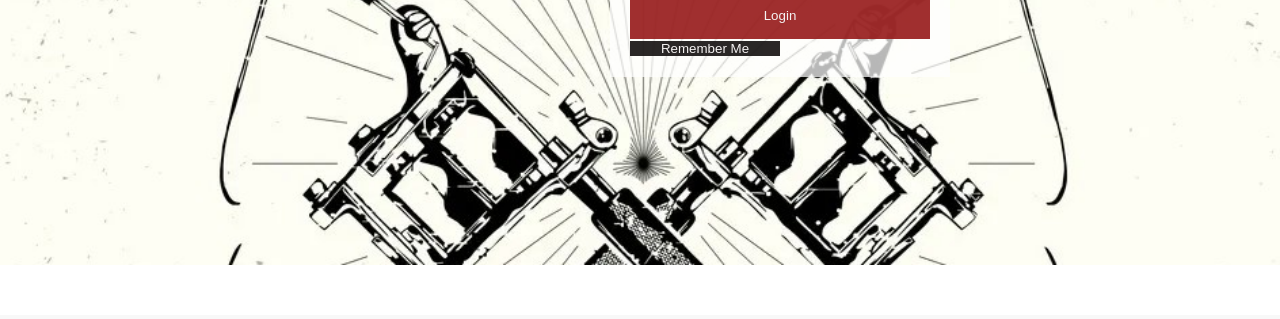
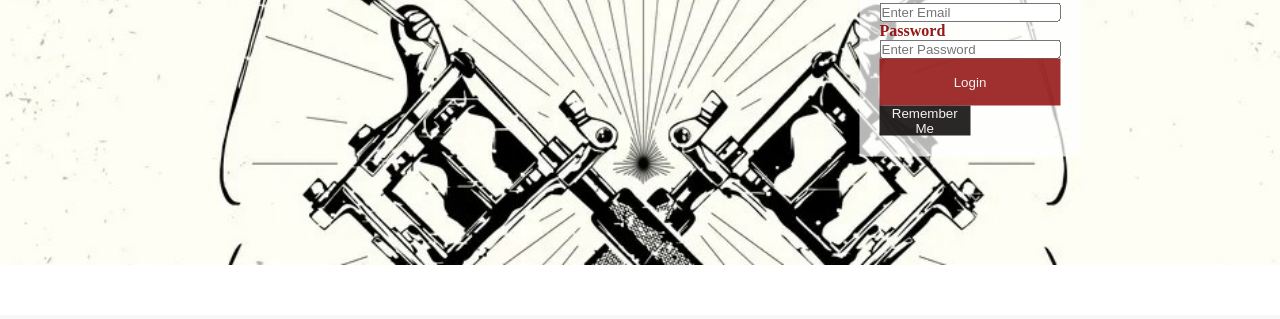
Before and after one commit to Project1-13/Project-13, a plain HTML site: page Login.html in a window 1280 px wide. Shown: the part 688-1007 px from the top of the page. Drawn offline with Linux system fonts and the light colour scheme.

Commit message:
added id for login

```diff
--- a/Assets/style2.css
+++ b/Assets/style2.css
@@ -27,12 +27,18 @@ header {
     color: black;
 }
 
-
+body {
+  position: relative;
+  width: 100vw;
+  height: 100vh;
+}
 
 /* Add styles to the form container */
 .container {
     position: absolute;
-    right: 0;
+    top: 50%;
+    left: 50%;
+    transform: translate(-50%, -50%);
     margin: 330px;
     max-width: 300px;
     padding: 20px;
@@ -41,7 +47,7 @@ header {
   }
 
   /* Full-width input fields */
-    input[type=text], input[type=password] {
+    #email-field  input[type=text], #password-fieldpr input[type=password] {
     width: 100%;
     padding: 5px;
     margin: 5px 0 22px 0;
--- a/Login.html
+++ b/Login.html
@@ -22,10 +22,10 @@
         <h1> Login</h1>
 
         <label for="Email"><b>Email</b></label>
-        <input type="text" placeholder="Enter Email" name="email" required>
+        <input type="text" placeholder="Enter Email" name="email" id="email-field" required>
 
         <label for="psw"><b>Password</b></label>
-        <input type="password" placeholder="Enter Password" name="psw" required>
+        <input type="password" placeholder="Enter Password" name="psw" required id="password-field">
 
         <button type="submit" class="btn">Login</button>
         <button type="save" class="remember">Remember Me</button>
@@ -42,7 +42,8 @@
     background-image: url('Images/tattoo-shop.jpg');
     background-size:cover;
     background-repeat: no-repeat;
-    height: 100vh; //vh means it will always take the size of the view port//
+     height: 100vh;
+    /* vh means it will always take the size of the view port */
 }
 </style>
 
```
